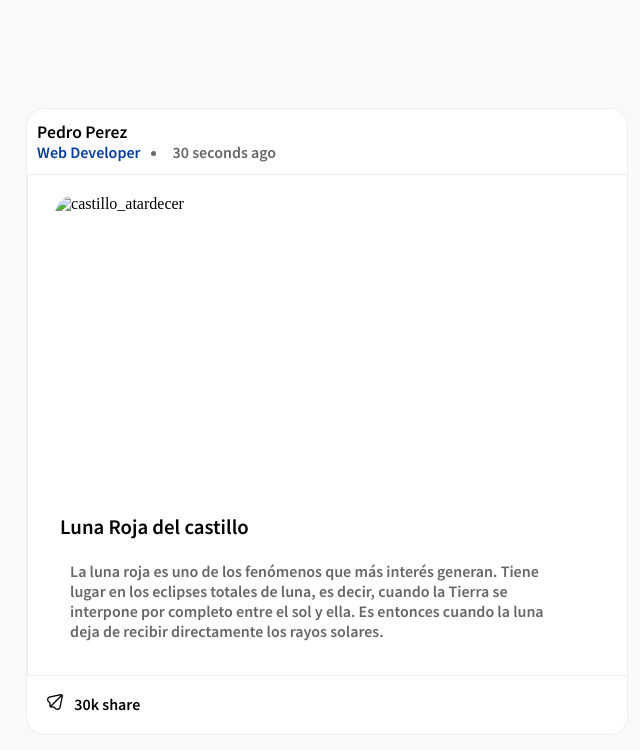
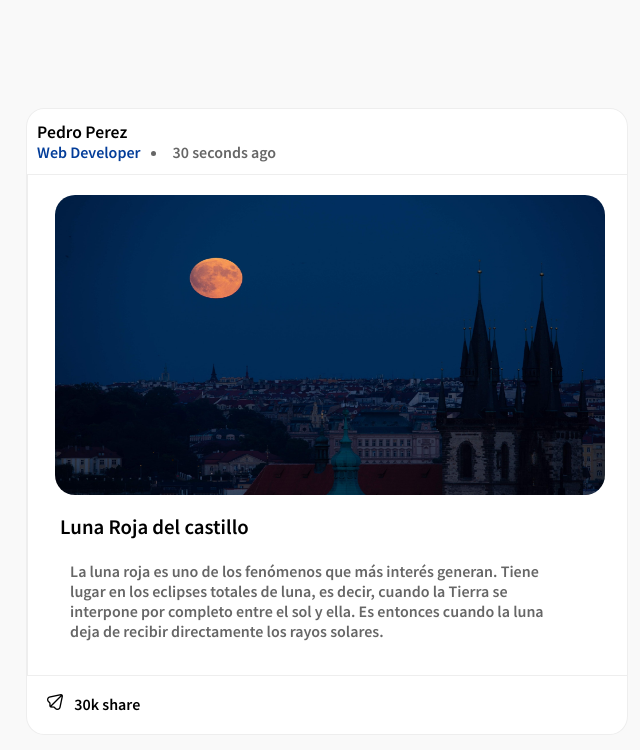
Before and after one commit to Johan0305/Social-Post, a plain HTML site: page index.html in a window 1280 px wide. Shown: the whole page, without its empty margins (399-1039 px from the left). Drawn offline with nearby package versions, Linux system fonts and the light colour scheme; the site is published under a folder, as on GitHub Pages, so addresses that start at the root find nothing; a web font is replaced by a local one.

Commit message:
change imgjpg

```diff
--- a/index.html
+++ b/index.html
@@ -19,7 +19,7 @@
         <li>30 seconds ago</li>
       </h2>
       <div class="box">
-        <img src="/castillo.JPG" alt="castillo_atardecer" />
+        <img src="castillo.JPG" alt="castillo_atardecer" />
         <div class="castillo">
           <h1 class="post_title">Luna Roja del castillo</h1>
           <p class="red_moon">
```
